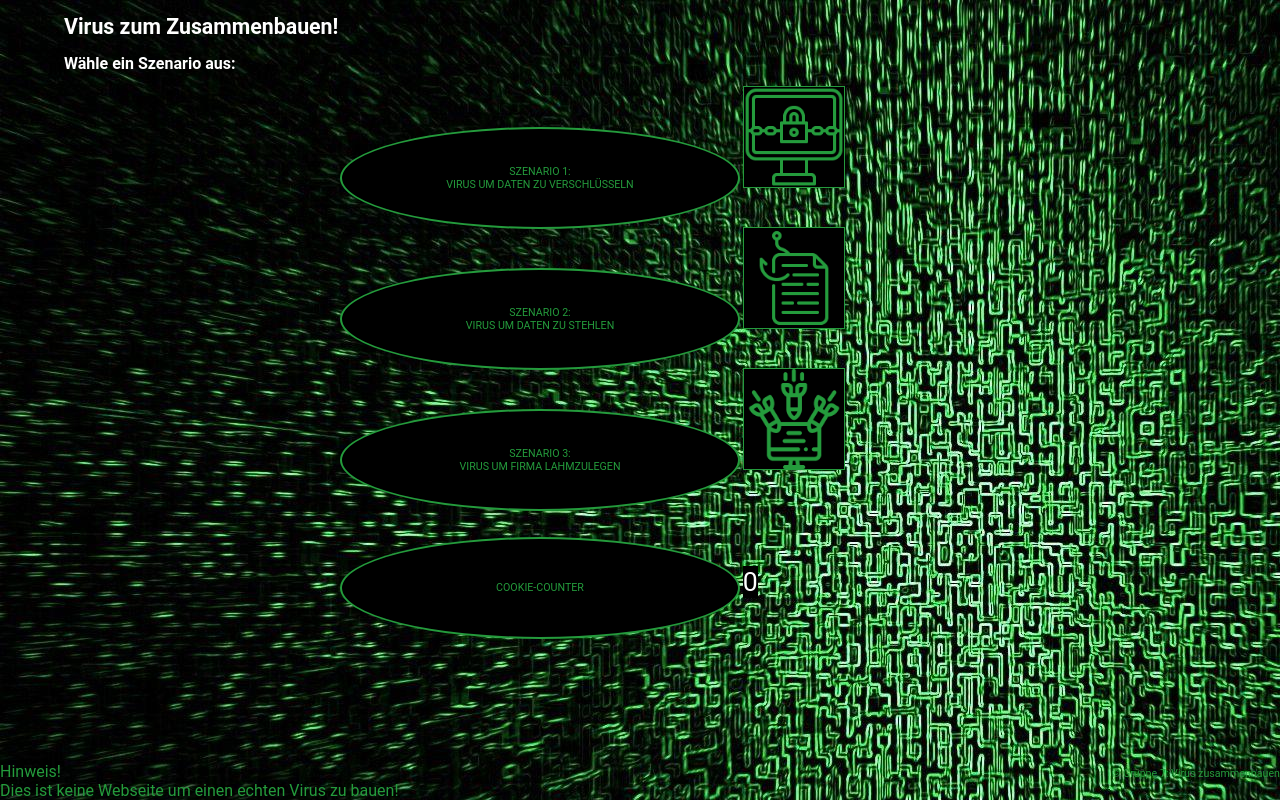
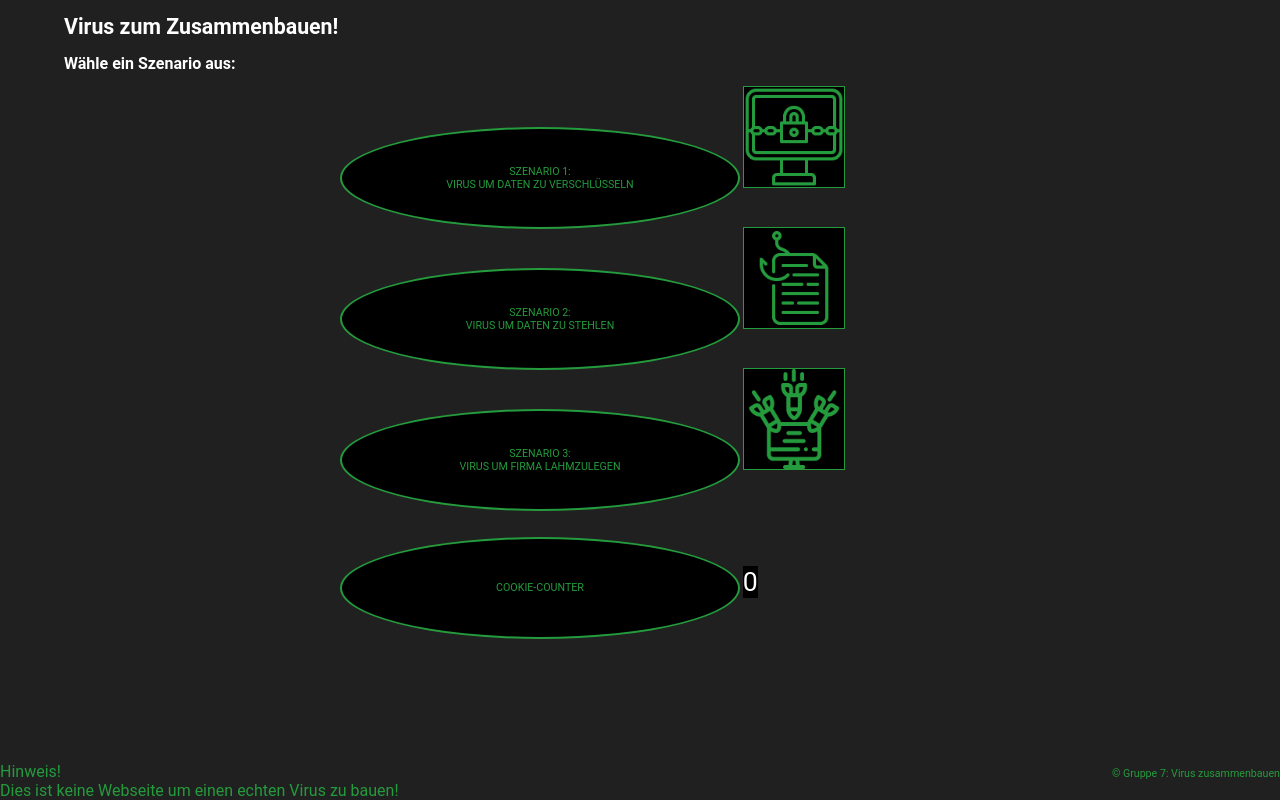
Before and after one commit to PRiekenberg/Anwendungsprojekt_FOM, a PHP site: page / in a window 1280 px wide. Run offline with PHP 8.4, Linux system fonts and the light colour scheme.

Commit message:
Update stylesheet.css

```diff
--- a/css/stylesheet.css
+++ b/css/stylesheet.css
@@ -1,8 +1,8 @@
 body {
-    	background-image: url('../images/background.jpg');
+    	/*background-image: url('../images/background.jpg');*/
     	background-size: auto;
     	background-repeat: no-repeat;
-    	background-color: #000000;
+    	background-color: #202020;
     	font-family: "Roboto", helvetica, arial, sans-serif;
     	font-size: 0.8333333333333334vw;
     	font-weight: 400;
```
